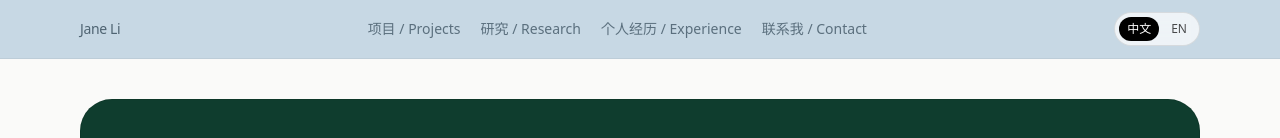
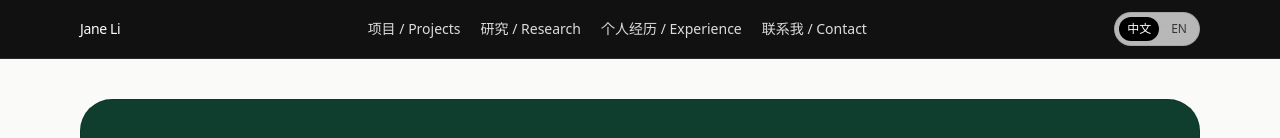
Before and after one commit to janeli8030-netizen/jane-li-portfolio, a Next.js app: page / in a window 1280 px wide. Shown: the top 138 px of the page. Built offline with nearby package versions, Linux system fonts and the light colour scheme; grey boxes are pictures that could not be loaded.

Commit message:
Restore site header to black for cross-page consistency

```diff
--- a/src/components/Shell.tsx
+++ b/src/components/Shell.tsx
@@ -6,14 +6,14 @@ import { site } from "@/lib/site";
 export default function Shell({ children }: { children: React.ReactNode }) {
   return (
     <div className="min-h-dvh bg-[var(--bg)] text-[var(--ink)]">
-      <header className="sticky top-0 z-50 border-b border-black/5 bg-[#C7D8E4] text-[#4F6472] backdrop-blur-md">
+      <header className="sticky top-0 z-50 border-b border-white/10 bg-[#111111] text-white backdrop-blur-md">
         <div className="mx-auto flex max-w-6xl items-center justify-between px-4 py-3">
-          <Link href="/" className="text-sm font-medium tracking-tight text-[#4F6472]">
+          <Link href="/" className="text-sm font-medium tracking-tight text-white">
             {site.name.en}
           </Link>
-          <nav className="hidden items-center gap-5 text-sm text-[#4F6472]/90 md:flex">
+          <nav className="hidden items-center gap-5 text-sm text-white/85 md:flex">
             {nav.primary.map((item) => (
-              <Link key={item.key} href={item.href} className="hover:text-[#324754]">
+              <Link key={item.key} href={item.href} className="hover:text-white">
                 {item.label.zh} / {item.label.en}
               </Link>
             ))}
```
